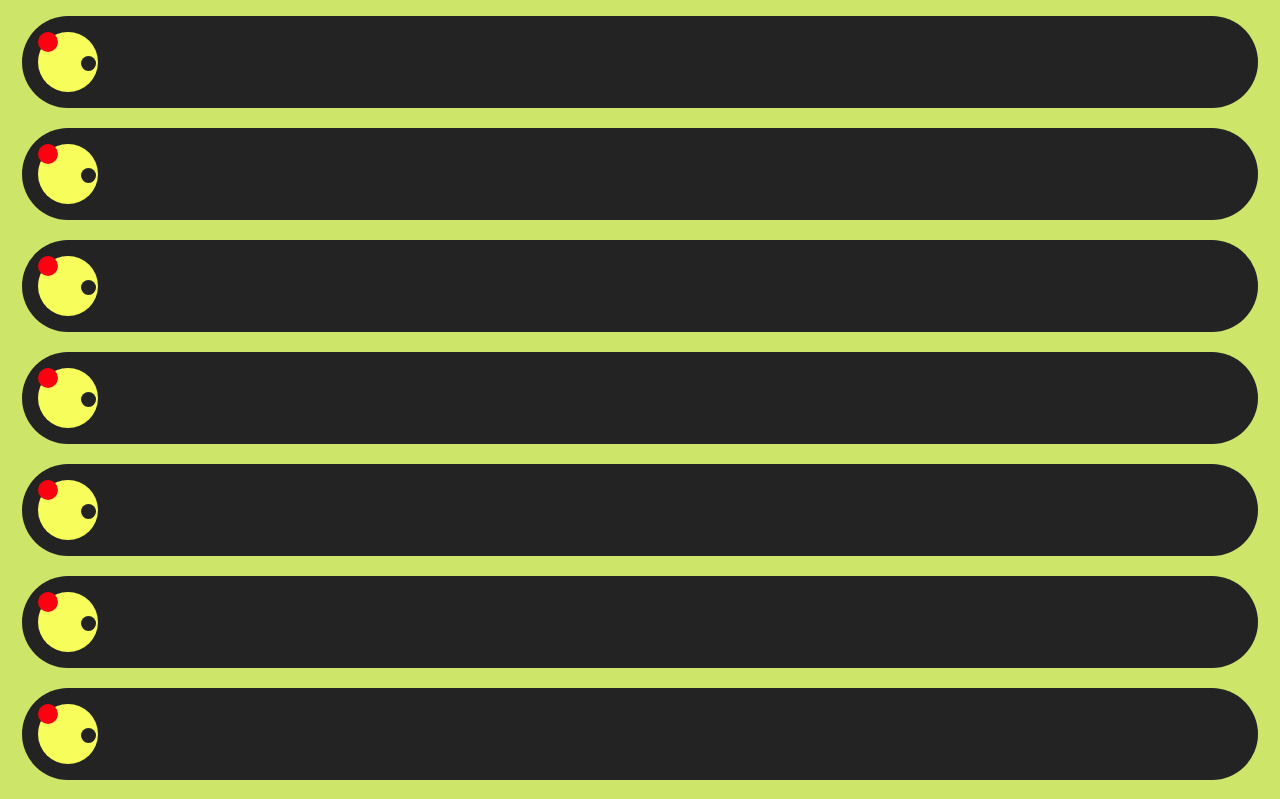
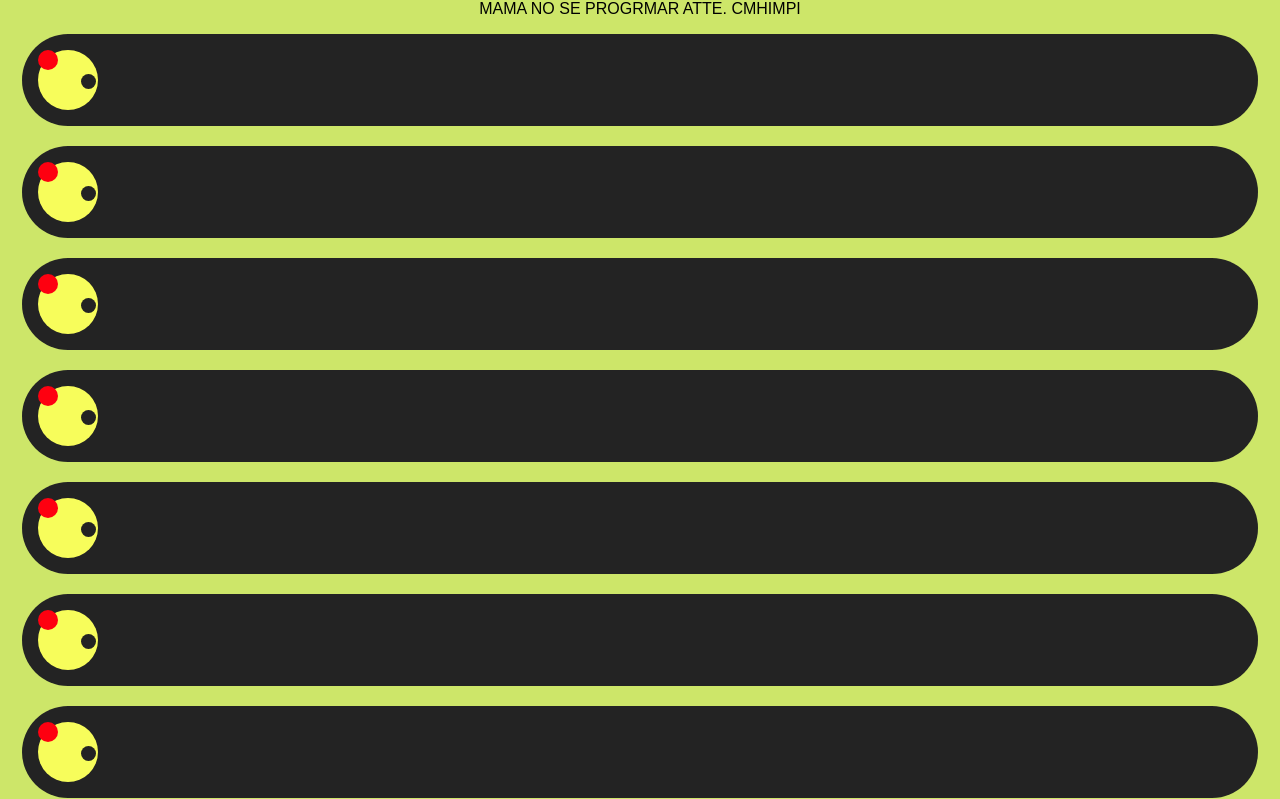
Before and after one commit to JossJossJoss/Quimica, a plain HTML site: page index.html in a window 1280 px wide. Shown: the top 799 px of the page. Drawn offline with Linux system fonts and the light colour scheme.

Commit message:
Update index.html

```diff
--- a/index.html
+++ b/index.html
@@ -1,5 +1,7 @@
 <!doctype html>
 <html lang="es">
+MAMA NO SE PROGRMAR ATTE. CMHIMPI
+
 <head>
 	<meta charset="UTF-8">
 	<title>Xperiment</title>
```
